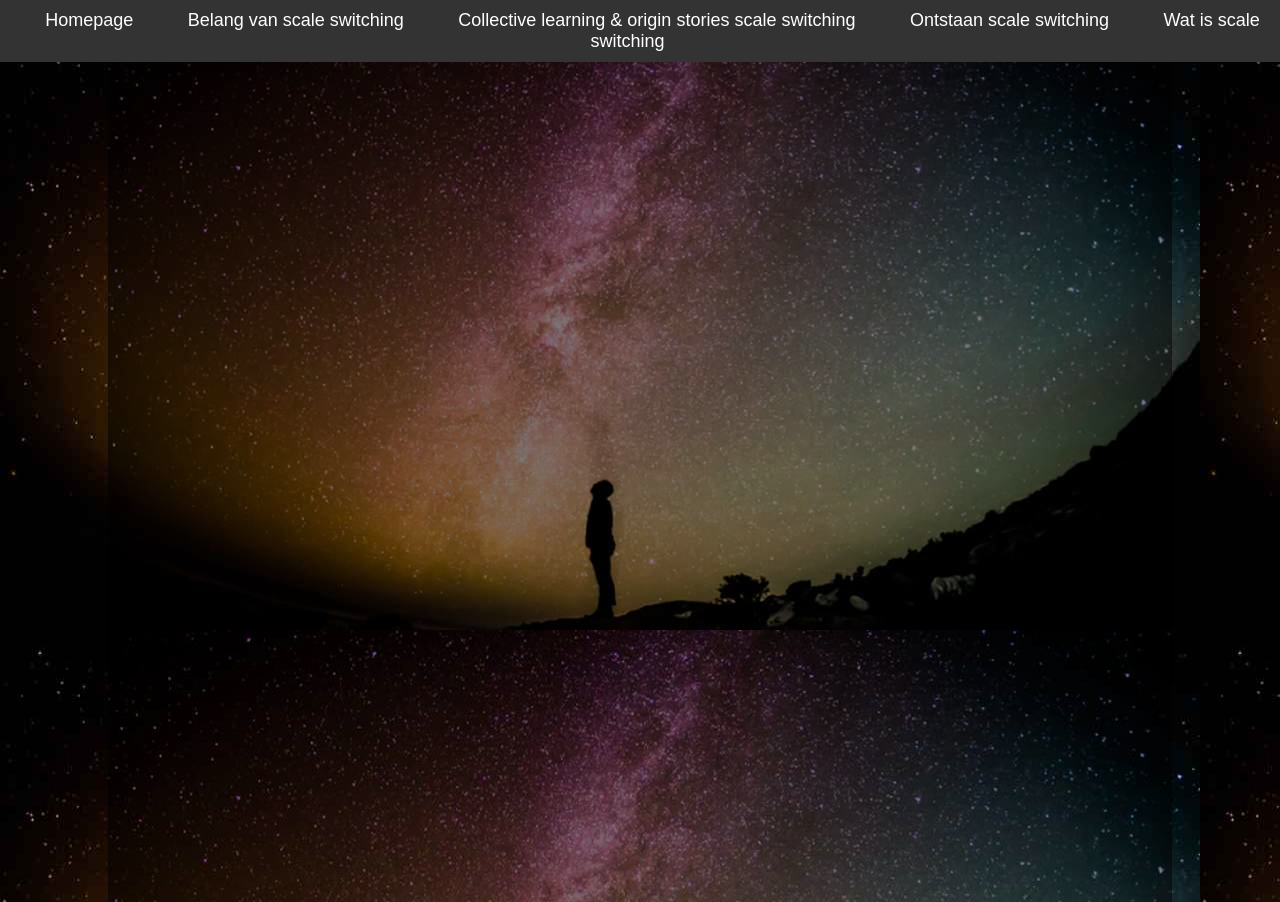
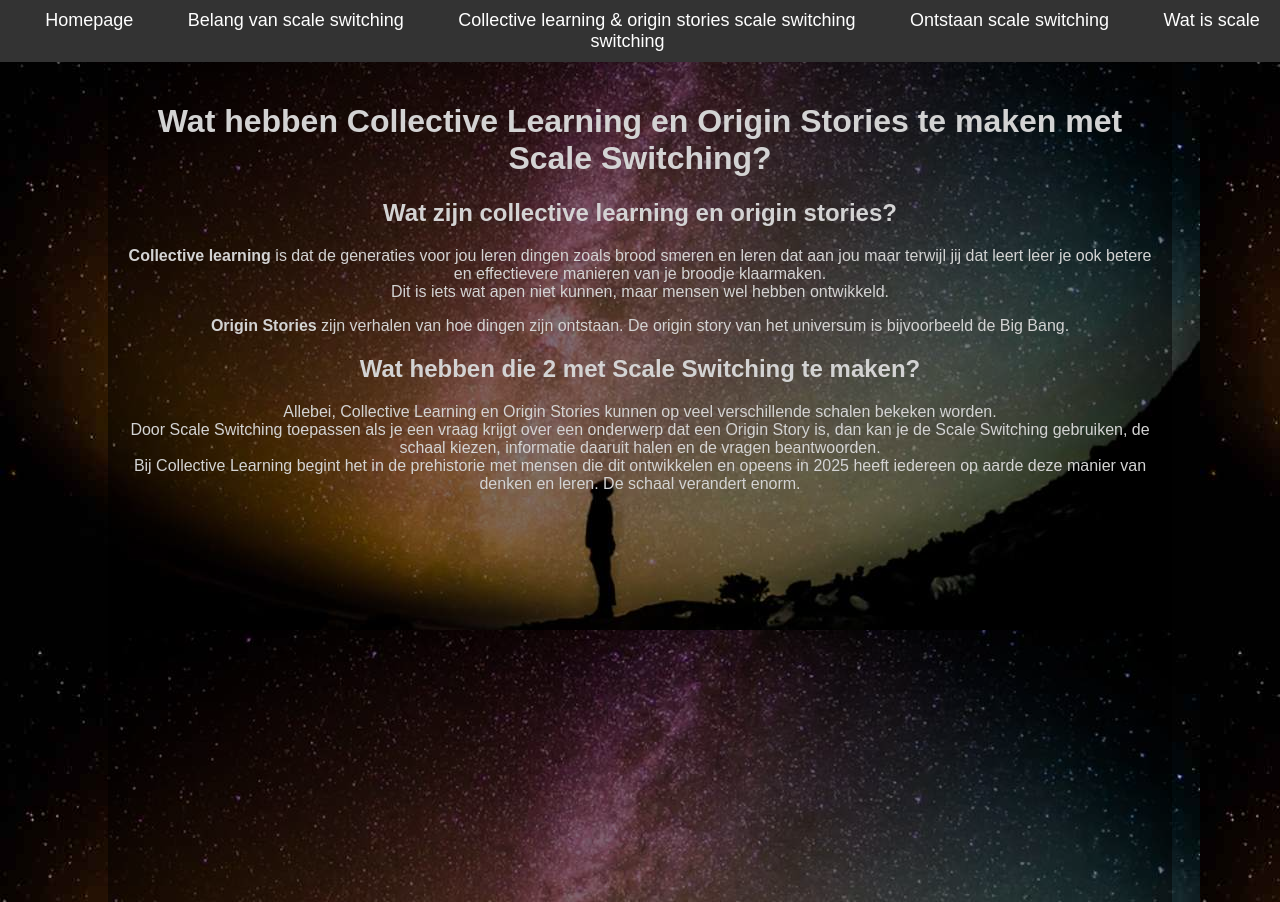
Before and after one commit to TimonDeBeste/Big-history-scale-switching.github.io, a plain HTML site: page html/collective-learning-en-origin-stories-scale-switching.html in a window 1280 px wide. Drawn offline with Linux system fonts and the light colour scheme.

Commit message:
Update collective-learning-en-origin-stories-scale-switching.html

```diff
--- a/html/collective-learning-en-origin-stories-scale-switching.html
+++ b/html/collective-learning-en-origin-stories-scale-switching.html
@@ -17,7 +17,12 @@
         </ul>
     </nav>
     <div class="content">
-
+        <h1>Wat hebben Collective Learning en Origin Stories te maken met Scale Switching?</h1>
+        <h2>Wat zijn collective learning en origin stories?</h2>
+        <p><strong>Collective learning</strong> is dat de generaties voor jou leren dingen zoals brood smeren en leren dat aan jou maar terwijl jij dat leert leer je ook betere en effectievere manieren van je broodje klaarmaken. <br>Dit is iets wat apen niet kunnen, maar mensen wel hebben ontwikkeld.</p>
+        <p><strong>Origin Stories</strong> zijn verhalen van hoe dingen zijn ontstaan. De origin story van het universum is bijvoorbeeld de Big Bang.</p>
+        <h2>Wat hebben die 2 met Scale Switching te maken?</h2>
+        <p>Allebei, Collective Learning en Origin Stories kunnen op veel verschillende schalen bekeken worden. <br>Door Scale Switching toepassen als je een vraag krijgt over een onderwerp dat een Origin Story is, dan kan je de Scale Switching gebruiken, de schaal kiezen, informatie daaruit halen en de vragen beantwoorden. <br>Bij Collective Learning begint het in de prehistorie met mensen die dit ontwikkelen en opeens in 2025 heeft iedereen op aarde deze manier van denken en leren. De schaal verandert enorm.</p>
     </div>
 </body>
 </html>
```
